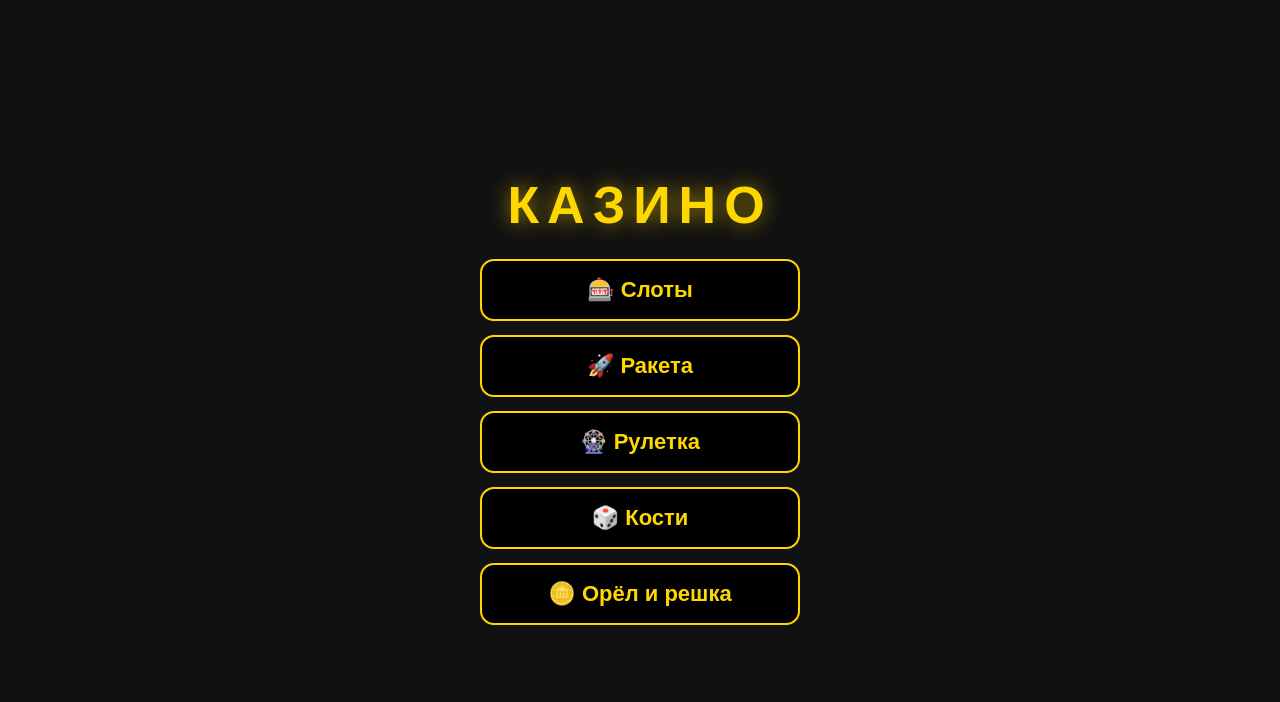
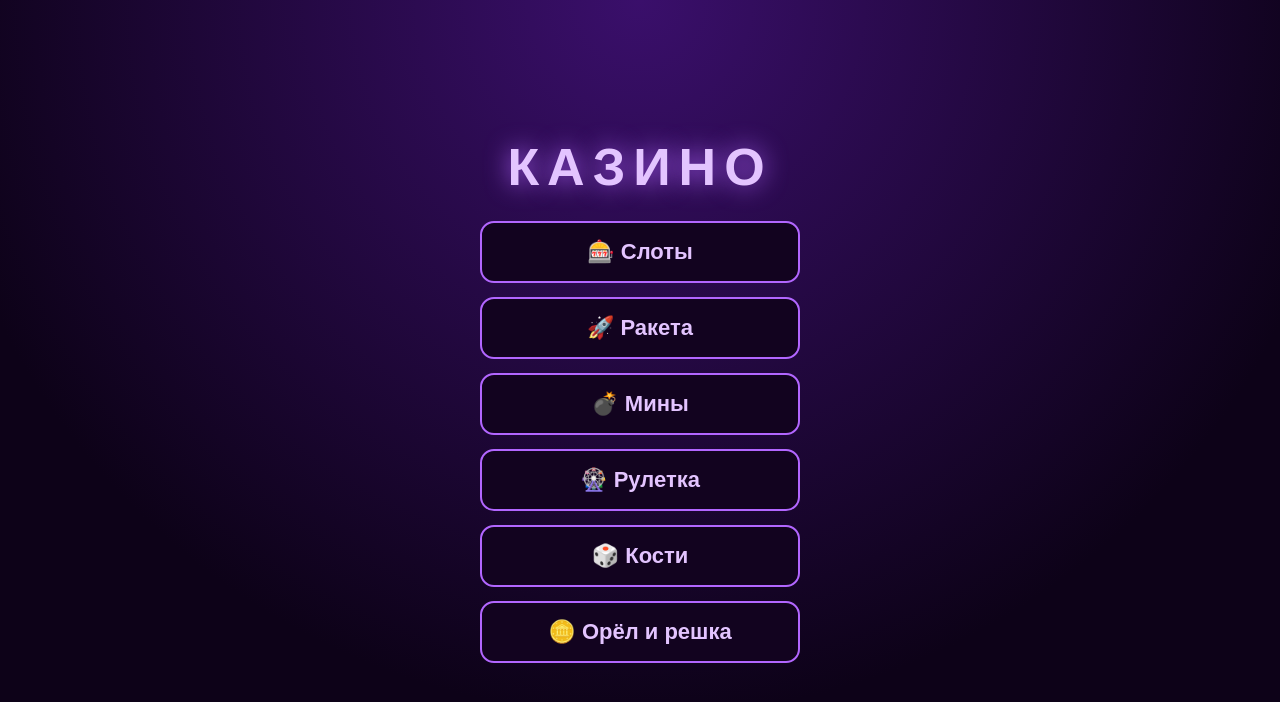
Before and after one commit to zizaka460-alt/xyvnor, a plain HTML site: page index.html in a window 1280 px wide. Drawn offline with Linux system fonts and the light colour scheme.

Commit message:
Update index.html

```diff
--- a/index.html
+++ b/index.html
@@ -8,20 +8,21 @@
     * { margin: 0; padding: 0; box-sizing: border-box; }
     body {
       min-height: 100vh; display: flex; flex-direction: column;
-      justify-content: center; align-items: center; gap: 24px;
-      padding: 20px; background: #111; font-family: Arial, sans-serif;
+      justify-content: center; align-items: center; gap: 24px; padding: 20px;
+      background: radial-gradient(circle at top, #3a0f6b, #0d0218 70%);
+      font-family: Arial, sans-serif;
     }
     h1 {
-      font-size: 52px; color: gold; text-transform: uppercase; letter-spacing: 8px;
-      text-shadow: 0 0 20px rgba(255, 215, 0, 0.6);
+      font-size: 52px; color: #e3c4ff; text-transform: uppercase; letter-spacing: 8px;
+      text-shadow: 0 0 25px rgba(178, 102, 255, 0.9);
     }
     .games { display: flex; flex-direction: column; gap: 14px; width: 80%; max-width: 320px; }
     .games a {
       display: block; text-align: center; padding: 16px; font-size: 22px;
-      font-weight: bold; text-decoration: none; color: gold;
-      border: 2px solid gold; border-radius: 14px; background: #000;
+      font-weight: bold; text-decoration: none; color: #e3c4ff;
+      border: 2px solid #b266ff; border-radius: 14px; background: #12031f;
     }
-    .games a:active { transform: scale(1.05); box-shadow: 0 0 25px rgba(255, 215, 0, 0.7); }
+    .games a:active { transform: scale(1.05); box-shadow: 0 0 25px rgba(178, 102, 255, 0.8); }
   </style>
 </head>
 <body>
@@ -29,6 +30,7 @@
   <div class="games">
     <a href="casino.html">🎰 Слоты</a>
     <a href="rocket.html">🚀 Ракета</a>
+    <a href="mines.html">💣 Мины</a>
     <a href="roulette.html">🎡 Рулетка</a>
     <a href="dice.html">🎲 Кости</a>
     <a href="coin.html">🪙 Орёл и решка</a>
```
